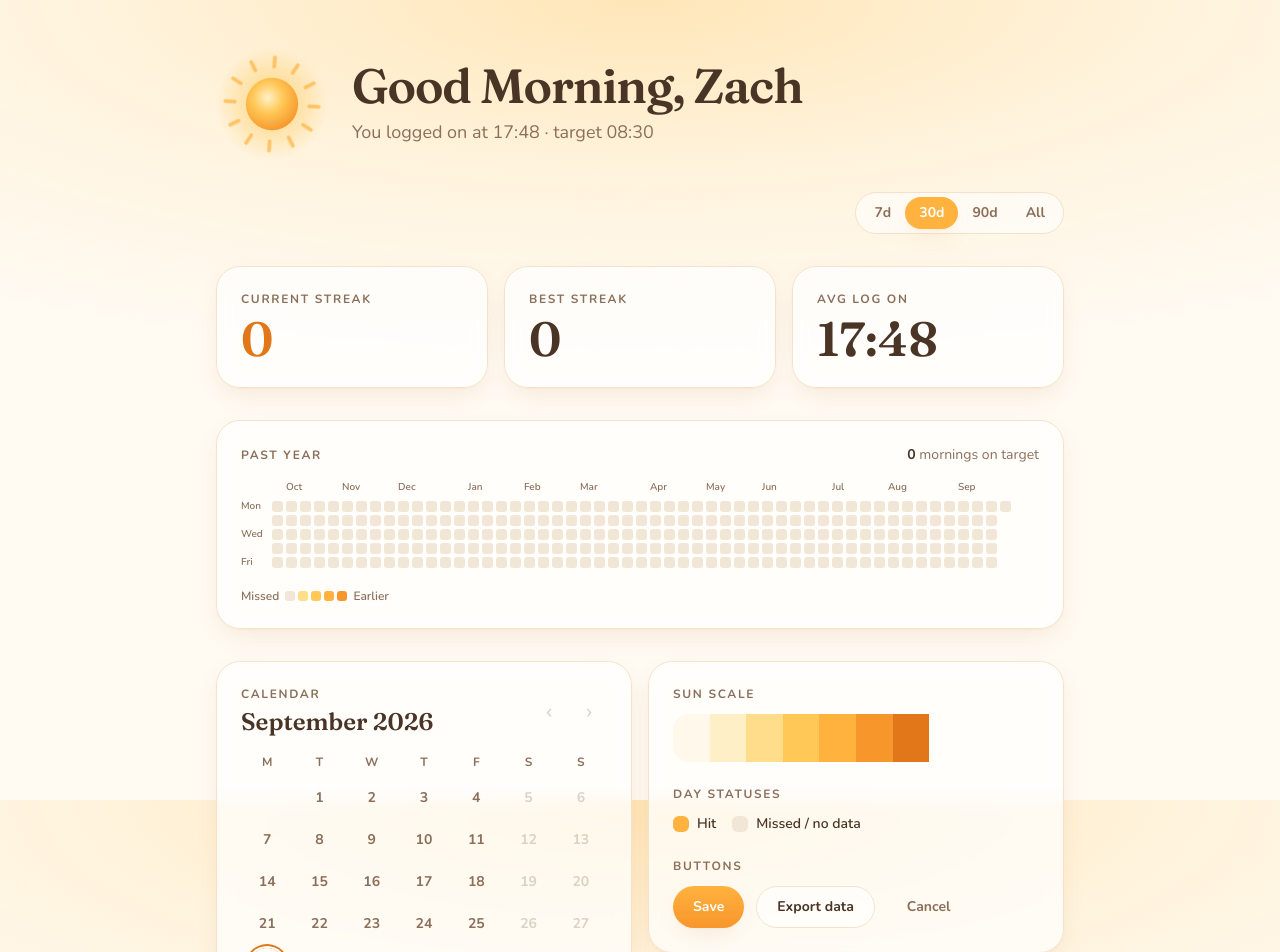
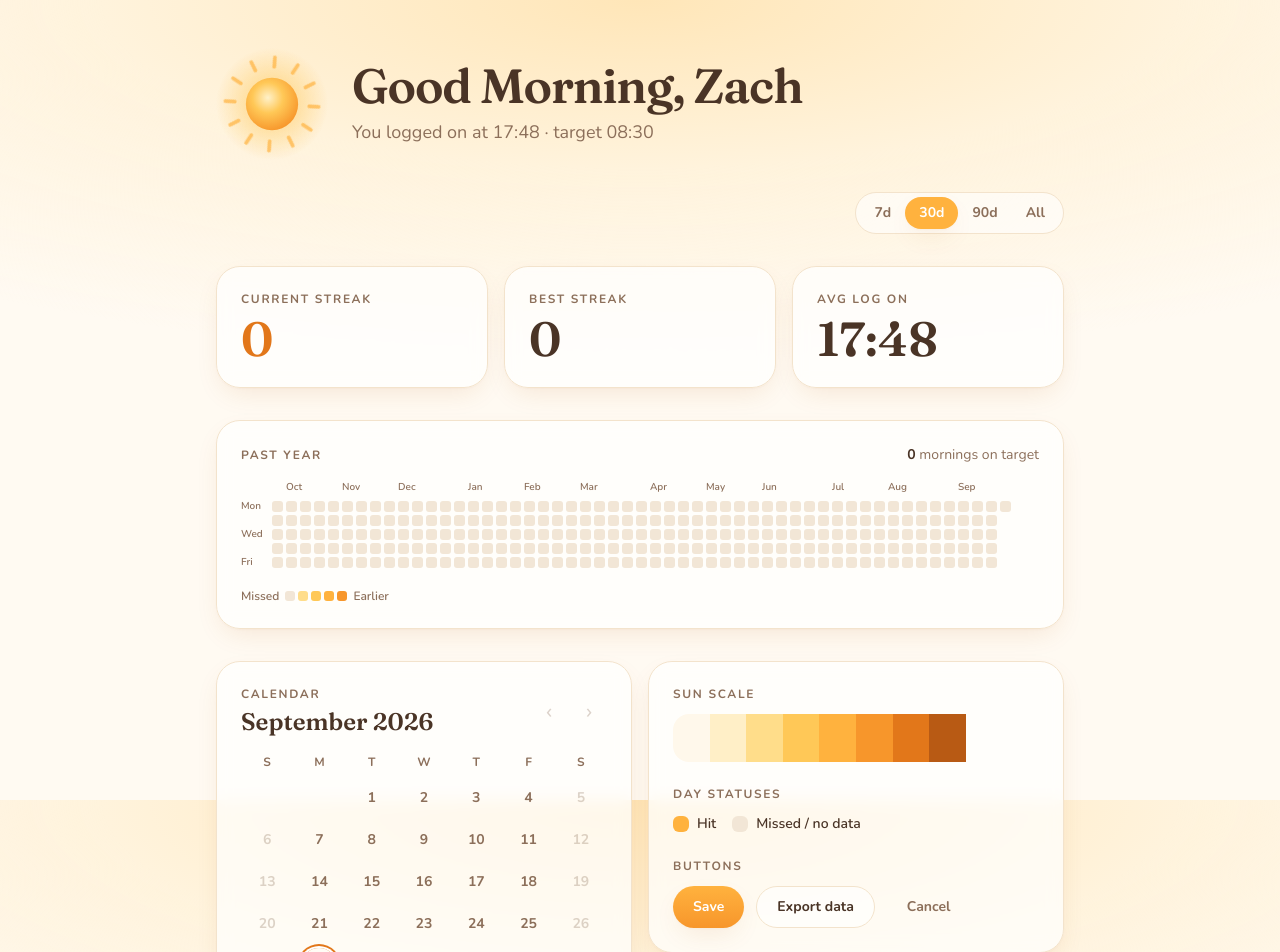
Before and after one commit to zpoettker/Rise, a React (Vite) app: page / in a window 1280 px wide. Shown: the top 952 px of the page. Built offline with nearby package versions, Linux system fonts and the light colour scheme.

Commit message:
Edited calendar widget and allowed time edits

```diff
--- a/src/App.jsx
+++ b/src/App.jsx
@@ -1,12 +1,13 @@
 import { useState } from 'react'
 import { MonthCalendar } from './components/charts/MonthCalendar'
 import { YearHeatmap } from './components/charts/YearHeatmap'
+import { EditLoginDialog } from './components/EditLoginDialog'
 import { Button } from './components/ui/Button'
 import { Card, CardLabel } from './components/ui/Card'
 import { SegmentedControl } from './components/ui/SegmentedControl'
 import { Sun } from './components/ui/Sun'
 import { useLoginData } from './hooks/useLoginData'
-import { toDateKey } from './lib/logins'
+import { setLoginTime, toDateKey } from './lib/logins'
 import { getStats } from './lib/stats'
 
 // Temporary style guide for Phase 3; replaced by the dashboard in Phase 4.
@@ -24,8 +25,9 @@ const RANGE_OPTIONS = [
 ]
 
 function App() {
-  const [state] = useLoginData()
+  const [state, setState] = useLoginData()
   const [range, setRange] = useState('30d')
+  const [editingDate, setEditingDate] = useState(null)
   const today = state.entries[toDateKey(new Date())]
   const stats = getStats(state, range)
 
@@ -73,7 +75,7 @@ function App() {
       <YearHeatmap state={state} />
 
       <div className="grid items-start gap-4 md:grid-cols-2">
-        <MonthCalendar state={state} />
+        <MonthCalendar state={state} onSelectDay={setEditingDate} />
 
       <Card className="space-y-6">
         <div>
@@ -112,6 +114,20 @@ function App() {
         </div>
       </Card>
       </div>
+
+      {editingDate && (
+        <EditLoginDialog
+          key={editingDate}
+          date={editingDate}
+          entry={state.entries[editingDate]}
+          settings={state.settings}
+          onClose={() => setEditingDate(null)}
+          onSave={(time) => {
+            setState((s) => setLoginTime(s, editingDate, time))
+            setEditingDate(null)
+          }}
+        />
+      )}
     </main>
   )
 }
--- /dev/null
+++ b/src/components/EditLoginDialog.jsx
@@ -0,0 +1,75 @@
+import { format, parseISO } from 'date-fns'
+import { useEffect, useRef, useState } from 'react'
+import { isHit, toMinutes } from '../lib/stats'
+import { Button } from './ui/Button'
+
+function preview(time, settings) {
+  if (!time) return null
+  const diff = toMinutes(settings.targetTime) - toMinutes(time)
+  if (!isHit(time, settings)) return { hit: false, text: `${-diff} min late` }
+  if (diff > 0) return { hit: true, text: `On target · ${diff} min early` }
+  if (diff === 0) return { hit: true, text: 'On target · right on time' }
+  return { hit: true, text: `On target · within grace` }
+}
+
+export function EditLoginDialog({ date, entry, settings, onSave, onClose }) {
+  const ref = useRef(null)
+  const [time, setTime] = useState(entry?.time ?? settings.targetTime)
+  const result = preview(time, settings)
+
+  useEffect(() => {
+    if (!ref.current.open) ref.current.showModal()
+  }, [])
+
+  const handleSubmit = (event) => {
+    event.preventDefault()
+    if (!time) return
+    onSave(time)
+  }
+
+  return (
+    <dialog
+      ref={ref}
+      onClose={onClose}
+      onClick={(e) => e.target === ref.current && onClose()}
+      className="m-auto w-[min(24rem,calc(100%-2rem))] animate-rise rounded-3xl border border-line bg-cream p-0 text-ink shadow-soft backdrop:bg-ink/25 backdrop:backdrop-blur-sm"
+    >
+      <form onSubmit={handleSubmit} className="space-y-5 p-6">
+        <div>
+          <p className="text-xs font-bold uppercase tracking-[0.14em] text-ink-soft">
+            {entry ? 'Edit log on' : 'Add log on'}
+          </p>
+          <h2 className="mt-1 text-2xl font-semibold">{format(parseISO(date), 'EEEE, MMMM d')}</h2>
+        </div>
+
+        <label className="block">
+          <span className="text-sm font-semibold text-ink-soft">Log on time</span>
+          <input
+            type="time"
+            required
+            autoFocus
+            value={time}
+            onChange={(e) => setTime(e.target.value)}
+            className="mt-1.5 block w-full rounded-2xl border border-line bg-white px-4 py-3 font-display text-3xl tabular-nums focus:border-sun-400 focus:outline-none focus:ring-4 focus:ring-sun-200/60"
+          />
+        </label>
+
+        {result && (
+          <p
+            className={`flex items-center gap-2 text-sm font-bold ${result.hit ? 'text-sun-700' : 'text-ink-soft'}`}
+          >
+            <span className={`size-2.5 rounded-full ${result.hit ? 'bg-sun-400' : 'bg-empty'}`} />
+            {result.text}
+          </p>
+        )}
+
+        <div className="flex justify-end gap-2">
+          <Button variant="ghost" onClick={onClose}>
+            Cancel
+          </Button>
+          <Button type="submit">Save</Button>
+        </div>
+      </form>
+    </dialog>
+  )
+}
--- a/src/components/charts/MonthCalendar.jsx
+++ b/src/components/charts/MonthCalendar.jsx
@@ -3,7 +3,7 @@ import {
   eachDayOfInterval,
   endOfMonth,
   format,
-  getISODay,
+  getDay,
   isSameMonth,
   isWeekend,
   startOfDay,
@@ -17,14 +17,14 @@ import { useHoverTooltip } from '../../hooks/useHoverTooltip'
 import { ChartTooltip } from './ChartTooltip'
 import { daysByDate, describeDay, hitFill } from './days'
 
-const WEEKDAYS = ['M', 'T', 'W', 'T', 'F', 'S', 'S']
+const WEEKDAYS = ['S', 'M', 'T', 'W', 'T', 'F', 'S']
 
 function dayClasses(day, settings) {
   if (day?.status === 'pending') return 'text-ink ring-2 ring-sun-500 ring-inset'
   return hitFill(day, settings) ? `${hitFill(day, settings)} text-ink` : 'text-ink-soft'
 }
 
-export function MonthCalendar({ state, today = new Date() }) {
+export function MonthCalendar({ state, onSelectDay, today = new Date() }) {
   const [month, setMonth] = useState(() => startOfMonth(today))
   const { ref, tip, show, hide } = useHoverTooltip()
 
@@ -74,27 +74,42 @@ export function MonthCalendar({ state, today = new Date() }) {
           {monthDays.map((date, i) => {
             const key = toDateKey(date)
             const day = days[key]
-            const weekend = isWeekend(date)
             const isToday = key === toDateKey(end)
-            const described = day && describeDay(day, state.settings)
+            const editable = !isWeekend(date) && date <= end
+            const classes = `grid size-9 place-items-center rounded-full text-sm font-bold tabular-nums ${
+              editable ? dayClasses(day, state.settings) : 'text-ink-soft/30'
+            } ${isToday && day?.status !== 'pending' ? 'ring-2 ring-sun-600 ring-offset-2 ring-offset-white' : ''}`
+
+            let cell = <span className={classes}>{date.getDate()}</span>
+            if (editable) {
+              const described = describeDay(
+                day ?? { date: key, status: 'empty', time: null },
+                state.settings,
+              )
+              cell = (
+                <button
+                  type="button"
+                  aria-label={`${described.date}: ${described.detail}. Edit log on time`}
+                  onClick={() => {
+                    hide()
+                    onSelectDay(key)
+                  }}
+                  onMouseEnter={(e) => show(e, described)}
+                  onMouseLeave={hide}
+                  className={`${classes} cursor-pointer transition-transform hover:scale-110 focus-visible:outline-2 focus-visible:outline-offset-2 focus-visible:outline-sun-500`}
+                >
+                  {date.getDate()}
+                </button>
+              )
+            }
 
             return (
               <div
                 key={key}
                 className="grid place-items-center"
-                style={i === 0 ? { gridColumnStart: getISODay(date) } : undefined}
+                style={i === 0 ? { gridColumnStart: getDay(date) + 1 } : undefined}
               >
-                <span
-                  role={described ? 'img' : undefined}
-                  aria-label={described ? `${described.date}: ${described.detail}` : undefined}
-                  onMouseEnter={described ? (e) => show(e, described) : undefined}
-                  onMouseLeave={described ? hide : undefined}
-                  className={`grid size-9 place-items-center rounded-full text-sm font-bold tabular-nums ${
-                    weekend ? 'text-ink-soft/30' : dayClasses(day, state.settings)
-                  } ${isToday && day?.status !== 'pending' ? 'ring-2 ring-sun-600 ring-offset-2 ring-offset-white' : ''}`}
-                >
-                  {date.getDate()}
-                </span>
+                {cell}
               </div>
             )
           })}
--- a/src/lib/logins.js
+++ b/src/lib/logins.js
@@ -30,3 +30,11 @@ export function recordLoginIfNeeded(state, now = new Date()) {
     entries: { ...state.entries, [key]: { time: toTimeString(now) } },
   }
 }
+
+// Manually set (or add) the login time for a day.
+export function setLoginTime(state, dateKey, time) {
+  return {
+    ...state,
+    entries: { ...state.entries, [dateKey]: { time, edited: true } },
+  }
+}
```
Also changed, not shown: 1 other file (tests, documents, lock files or other folders).
